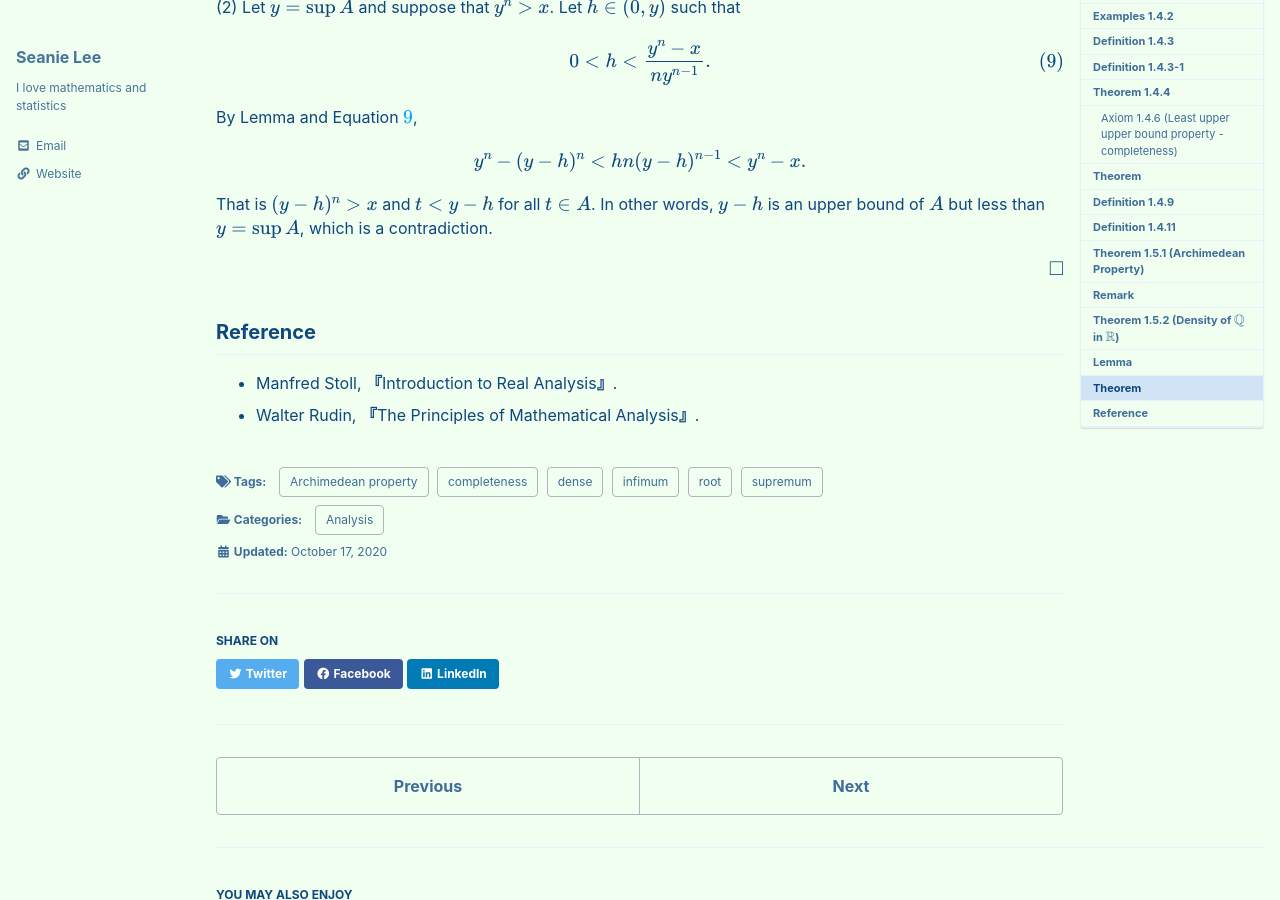
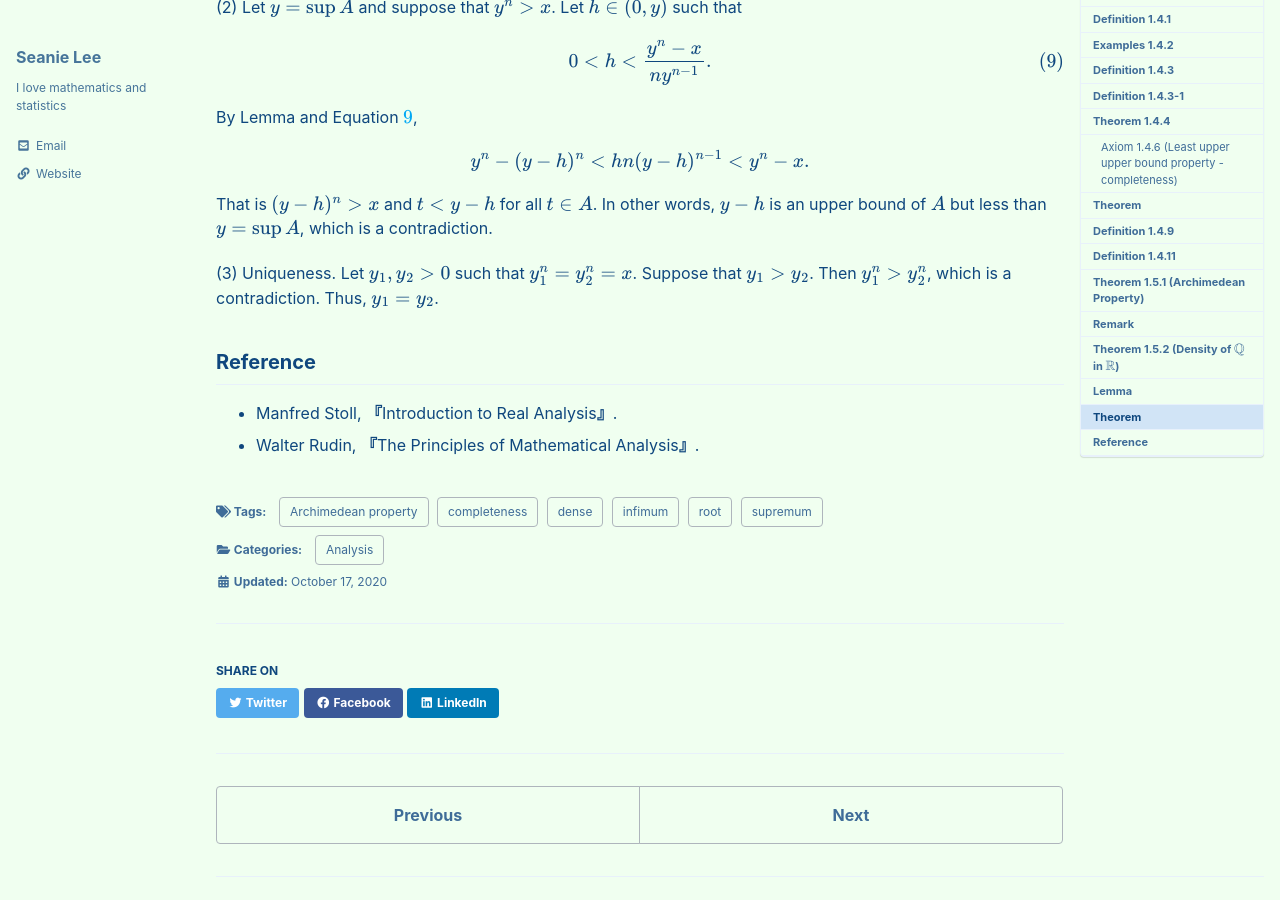
Before and after one commit to seanie12/blog, a Jekyll site: the page built from _posts/2020-10-17-least-upper-bound-property.md, in a window 1280 px wide and 900 px high, scrolled down 5681 px. Built offline with Jekyll 4.4.1, drawn with Linux system fonts in a browser that asks for light colours; cached includes are drawn as plain includes; formulas are drawn with MathJax 3.

Commit message:
Update 2020-10-17-least-upper-bound-property.md

```diff
--- a/_posts/2020-10-17-least-upper-bound-property.md
+++ b/_posts/2020-10-17-least-upper-bound-property.md
@@ -324,6 +324,7 @@ $$
 
 That is $(y-h)^n >x$ and $t<y-h$ for all $t\in A$. In other words, $y-h$ is an upper bound of $A$ but less than $y=\sup A$, which is a contradiction.
 
+(3) Uniqueness. Let $y_1, y_2 >0$ such that $y^n_1 = y^n_2=x$. Suppose that $y_1 > y_2$. Then $y^n_1 > y^n_2$, which is a contradiction. Thus, $y_1= y_2$.
 $$\tag*{$\square$}$$
 
 ## Reference
```
